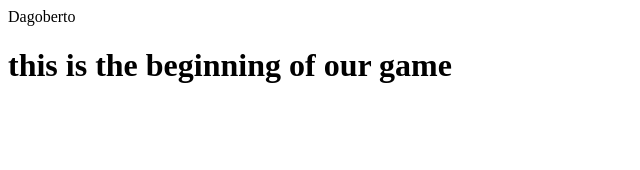
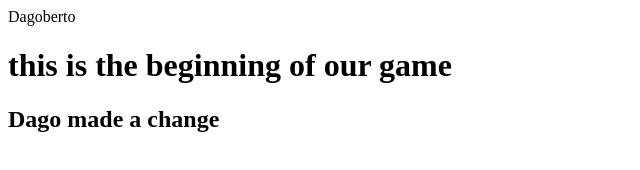
Before and after one commit to ecasanova47/firstGame, a plain HTML site: page index.html in a window 1280 px wide. Shown: the whole page, without its empty margins (0-640 px from the left). Drawn offline with Linux system fonts and the light colour scheme.

Commit message:
Dago is doing a commit

```diff
--- a/index.html
+++ b/index.html
@@ -9,5 +9,6 @@
 <body>
       Dagoberto
       <h1>this is the beginning of our game</h1>
+      <h2>Dago made a change</h2>
 </body>
 </html>
```
